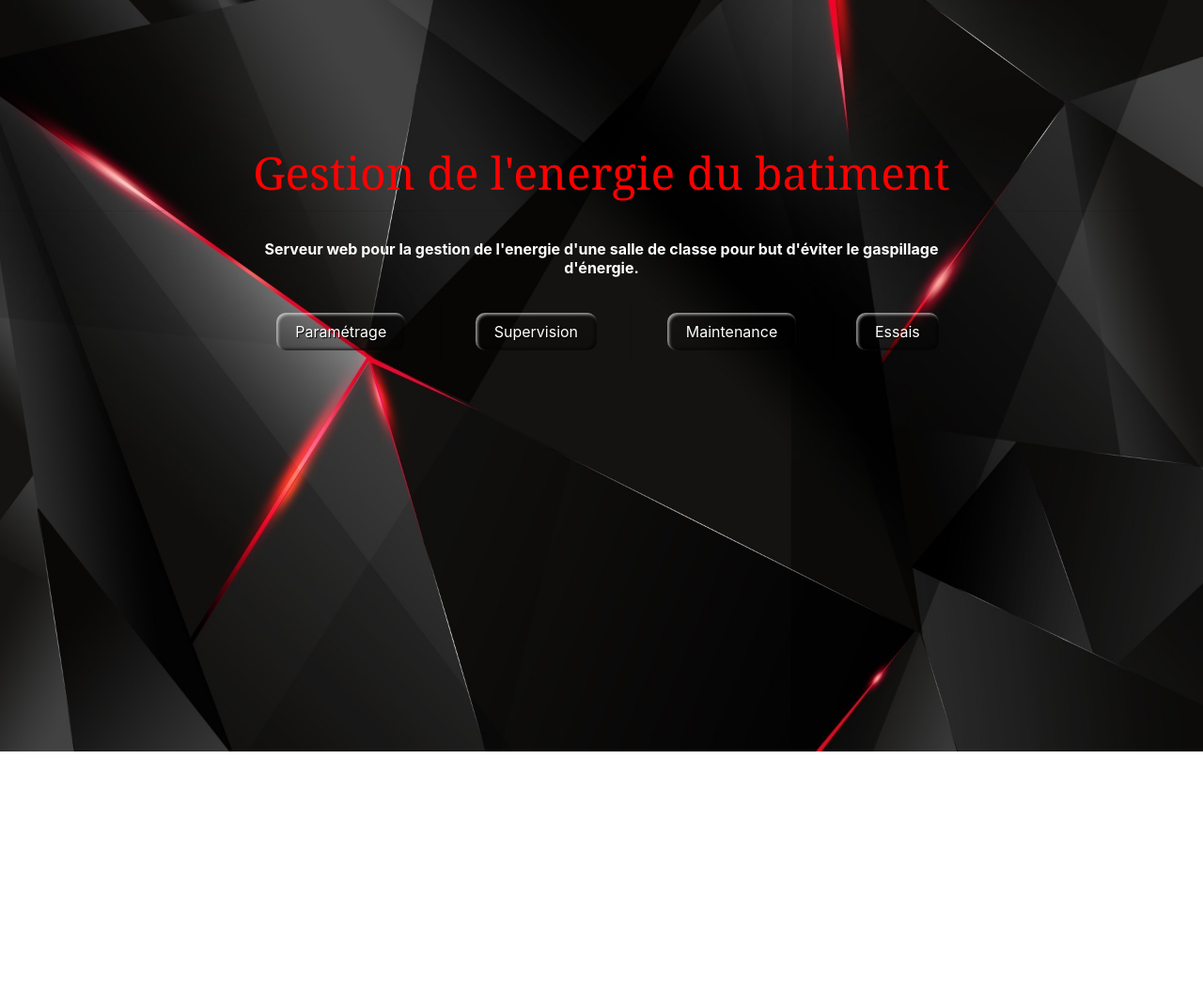
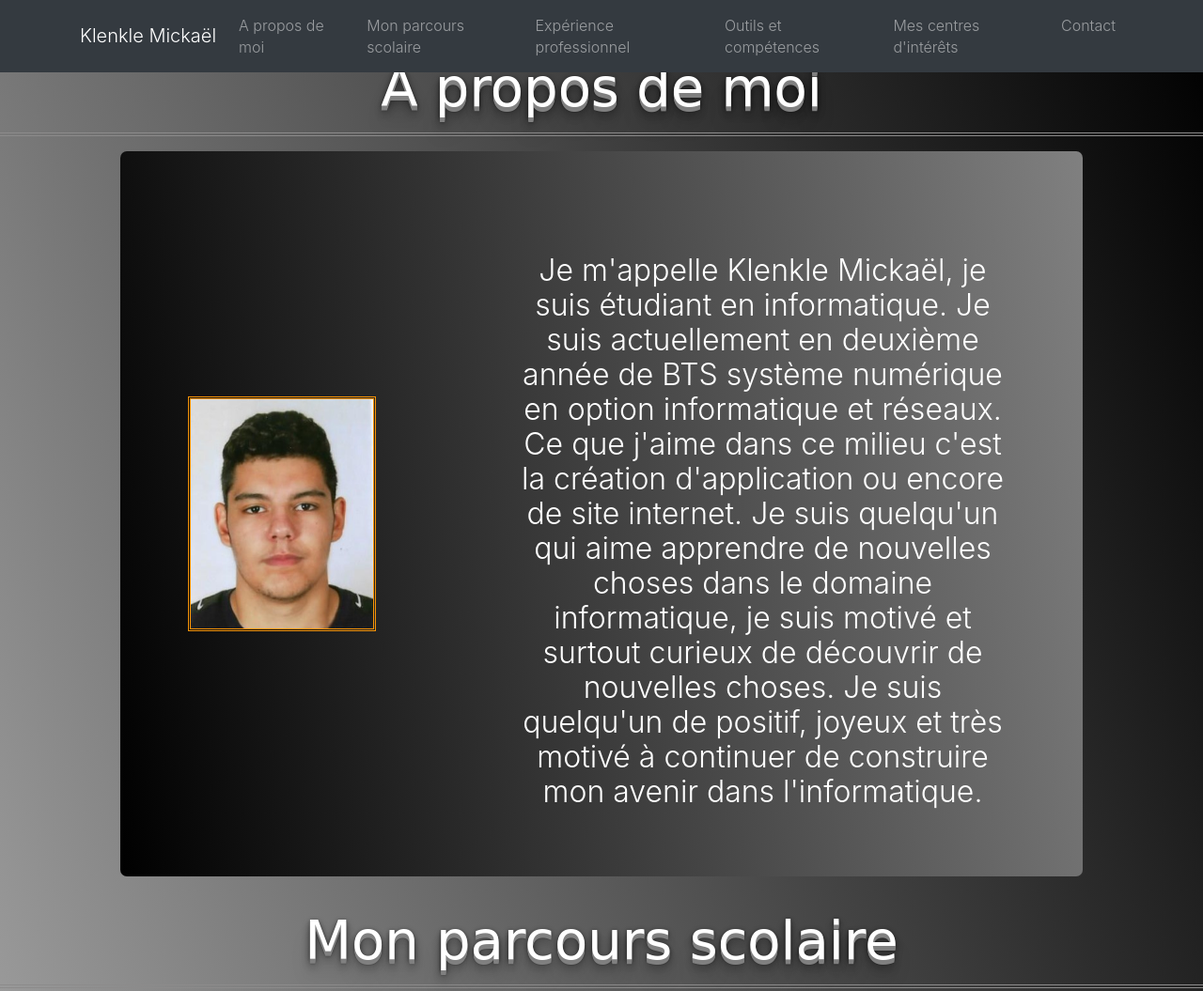
Before and after one commit to Klenkle/Klenkle.github.io, a plain HTML site: page index.html in a window 1280 px wide. Shown: the top 1055 px of the page at 94% size. Before the commit the page ends 800 px from the top, so only its background shows below. Drawn offline with nearby package versions, Linux system fonts and the light colour scheme.

Commit message:
Add files via upload

```diff
--- /dev/null
+++ b/index.css
@@ -0,0 +1,137 @@
+@charset "UTF-8";
+@import url(https://fonts.googleapis.com/css?family=Open+Sans:300,400,700);
+
+#position{
+    margin-top: 10vh;
+}
+
+.background{
+    background : linear-gradient(70deg, white, black);
+}
+
+body {
+  /*font-family: 'Open Sans', sans-serif;*/
+  font-weight: 300;
+  line-height: 1.42em;
+  color:white;
+  /*background-color:#1F2739;*/
+}
+
+.img{
+    float: left;
+    border-style: double;
+    border-left-color: blanchedalmond;
+    border-color: rgba(248, 148, 6, 1);
+}
+
+.pp{
+    text-align: left;
+}
+
+h1 {
+    line-height:0.5em;
+    text-align: center;
+    --couleur:0, 0, 0;
+    margin: 2rem auto;
+    display: flex;
+    justify-content: center;
+    font-family: 'Snell Roundhand', cursive;
+    color: white;
+    text-shadow:
+    0 1px 0 grey,
+    0 2px 0 grey,
+    0 3px 0 grey,
+    0 4px 0 grey,
+    0 5px 0 grey,
+    0 6px 1px rgba(var(--couleur),.1),
+    0 0 5px rgba(var(--couleur),.1),
+    0 1px 3px rgba(var(--couleur),.3),
+    0 3px 5px rgba(var(--couleur),.3),
+    0 5px 10px rgba(var(--couleur),.25),
+    0 10px 10px rgba(var(--couleur),.2),
+    0 20px 20px rgba(var(--couleur),.15);
+    font-size: calc(45vw / 10)
+}
+
+
+
+.td1{
+    text-align: left;
+}
+
+.contain {
+	text-align: left;
+	overflow: hidden;
+	width: 80%;
+	margin: 0 auto;
+    display: table;
+    padding: 0 0 8em 0;
+}
+
+.contain td, .container1 th {
+	padding-bottom: 2%;
+	padding-top: 2%;
+    padding-left:2%;
+}
+
+/* Background-color of the odd rows */
+.contain tr:nth-child(odd) {
+	background: linear-gradient(80deg, black, grey);
+    background-size: cover;
+}
+
+/* Background-color of the even rows */
+.contain tr:nth-child(even) {
+	background-color: rgba(128,128,128,0.5);
+}
+
+/*.container1 td:first-child { color: #FB667A; }*/
+
+.contain tr:hover {
+    background-color: #464A52;
+    -webkit-box-shadow: 0 6px 6px -6px #0E1119;
+	-moz-box-shadow: 0 6px 6px -6px #0E1119;
+	box-shadow: 0 6px 6px -6px #0E1119;
+}
+
+.tdd:hover {
+  background-color: black;
+  color: white;
+  font-weight: bold;
+
+  box-shadow: rgba(248, 148, 6, 1) -1px 1px, rgba(248, 148, 6, 1) -2px 2px, rgba(248, 148, 6, 1) -3px 3px, rgba(248, 148, 6, 1) -4px 4px, rgba(248, 148, 6, 1) -5px 5px, rgba(248, 148, 6, 1) -6px 6px;
+  transform: translate3d(6px, -6px, 0);
+
+  transition-delay: 0s;
+	  transition-duration: 0.4s;
+	  transition-property: all;
+  transition-timing-function: line;
+}
+
+@media (max-width: 800px) {
+.contain td:nth-child(4),
+.contain th:nth-child(4) { display: none; }
+}
+
+
+.contain td{
+    text-align: center;
+    font-size: 2em;
+    padding: 71.5px;
+    line-height: 37px;
+}
+
+table{
+    border: 1px rgb(168, 167, 166);
+    -moz-border-radius:7px;
+    -webkit-border-radius:7px;
+    border-radius:7px;
+}
+
+.love{
+    text-align: left;
+}
+
+.hrstyle {
+	border-top: 4px double #8c8b8b;
+}
--- a/index.html
+++ b/index.html
@@ -4,26 +4,108 @@
     <!--<link href="https://cdnjs.cloudflare.com/ajax/libs/jquery/3.4.1/jquery.slim.min.js">-->
     <link rel="stylesheet" href="https://stackpath.bootstrapcdn.com/bootstrap/4.3.1/css/bootstrap.min.css">
     <script src="https://stackpath.bootstrapcdn.com/bootstrap/4.3.1/js/bootstrap.bundle.min.js"></script>
-    <link rel="stylesheet" href="main.css">
+    <link rel="stylesheet" href="index.css">
+
+    <nav class="navbar navbar-expand-lg navbar-dark bg-dark fixed-top">
+        <div class="container">
+          <a class="navbar-brand" href="#">Klenkle Mickaël</a>
+          <button class="navbar-toggler" type="button" data-toggle="collapse" data-target="#navbarResponsive" aria-controls="navbarResponsive" aria-expanded="false" aria-label="Toggle navigation">
+                <span class="navbar-toggler-icon"></span>
+              </button>
+          <div class="collapse navbar-collapse" id="navbarResponsive">
+            <ul class="navbar-nav ml-auto">
+              <li class="nav-item">
+                <a class="nav-link" href="#">A propos de moi</a>
+              </li>
+              <li class="nav-item">
+                <a class="nav-link" href="#parcours">Mon parcours scolaire</a>
+              </li>
+              <li class="nav-item">
+                <a class="nav-link" href="#experience">Expérience professionnel</a>
+              </li>
+              <li class="nav-item">
+                <a class="nav-link" href="#outils">Outils et compétences</a>
+              </li>
+              <li class="nav-item">
+                <a class="nav-link" href="#intérêts">Mes centres d'intérêts</a>
+              </li>
+              <li class="nav-item">
+                <a class="nav-link" href="#contact">Contact</a>
+              </li>
+            </ul>
+          </div>
+        </div>
+      </nav>
+    <head>
+      <title>Klenkle Mickaël</title>
+    </head>
 </html>
+<body class="background" id="position">
 
-<body class="background" id="position">
-  <h1>Gestion de l'energie du batiment</h1><hr>
-
-  <table class="contain">
-      <thead>
-        <tr>
-          <th colspan="4"><h2>Serveur web pour la gestion de l'energie d'une salle de classe pour but d'éviter le gaspillage d'énergie.</h2></th>
-        </tr>
-      </thead>
+  <h1 id="moi"><span>A propos de moi</h1><hr class="hrstyle">
+    <table class="contain">
       <tbody>
         <tr>
-          <td><a href=parametrage.html><button class="btn" type="button">Paramétrage</button></a></td>
-          <td><a href=supervision.html><button class="btn" type="button">Supervision</button></a></td>
-          <td><a href=maintenance.html><button class="btn" type="button">Maintenance</button></a></td>
-          <td><a href=essais.html><button class="btn" type="button">Essais</button></a></td>
+          <td><img class="img" src="images/photo.jpg" alt="photo identité" width="200" height="250"></td>
+          <td class="tdd"><br>Je m'appelle Klenkle Mickaël, je suis étudiant en informatique. Je suis actuellement en deuxième année de BTS système numérique en option informatique et réseaux. Ce que j'aime dans ce milieu c'est la création d'application ou encore de site internet. Je suis quelqu'un qui aime apprendre de nouvelles choses dans le domaine informatique, je suis motivé et surtout curieux de découvrir de nouvelles choses. Je suis quelqu'un de positif, joyeux et très motivé à continuer de construire mon avenir dans l'informatique.</td>
+        </tr>
+      </tbody>
+    </table ><br>
+
+    <h1 id="parcours"><span>Mon parcours scolaire</h1><hr class="hrstyle">
+      <table class="contain">
+        <tbody>
+          <tr>
+            <td class="tdd">En cours: BTS système numérique, option informatique est réseaux<hr>Bac scientifique option Science et Vie de la Terre spécialiré Mathématique<hr>Brevet des collèges</td>
+          </tr>
+        </tbody>
+      </table><br>
+
+  <h1 id="experience">Expériences professionnel</h1><hr class="hrstyle">
+
+    <table class="contain">
+      <tbody>
+        <tr>
+          <td class="tdd">
+            <h2>E.LECLERC | 2016</h2><hr>
+            <h3>Stagiaire pendant 2 semaine</h3>
+            <p>-Conseil clientèle<br>-Rayonnage</p>
+          </td>
+          <td class="tdd">
+            <h2>DREAM STATION | 2020</h2><hr>
+            <h3>Stagiaire pendant 4 semaine</h3>
+            <p>-Montage d'ordinateur<br>-Réparations informatique<br>-Conseil clientèle<br>-Rayonnage<br>-Gestion de stock</nr></p>
+          </td>
+        </tr>
+      </tbody>
+    </table><br>
+
+    <h1 id="outils">Outils et compétences</h1><hr class="hrstyle">
+
+    <table class="contain">
+      <tbody>
+        <tr>
+          <td class="tdd"><img class="img align-middle" src="images/compétence.png"><p class="pp">  - Création de site web (html/CSS/JavaScript)<br>  - Installation de NAS<br>  - Montage informatique<br>  - Installation de système d'exploitation (principalement windows)<br>  - PowerPoint, Excel, Word, Visual Studio<br>  - Connaissances en réseaux (DHCP,SSH,DNS,AdresseIP,etc..)</p></td>
+        </tr>
+      </tbody>
+    </table><br>
+
+    <h1 id="intérêts"><span>Mes centres d'intérêts</h1><hr class="hrstyle">
+      <table class="contain">
+        <tbody>
+          <tr>
+            <td class="tdd"><p class="love">J'aime:</p><br>Apprendre et me perfectionner dans le domaine de l'informatique où d'autre domaine<hr>Pratiquer le Judo (actuellement 8ans de pratiques et une ceinture marron)<hr>Faire du sport en général(jouer au foot, salle de musculation)<hr>Ecouter de la musique (parfois essayer aussi de composer différente mélodie sur ordinateur)<hr>Jouer aux jeux vidéos</td>
+            </tr>
+        </tbody>
+      </table><br>
+
+    <h1 id="contact">Contact</h1><hr class="hrstyle">
+
+    <table class="contain">
+      <tbody>
+        <tr>
+          <td class="tdd"><h4>Travaillons ensemble !</h4><hr>Email: mickaelklenkle1@outlook.fr<br>Mobile: 06-92-10-48-12</td>
         </tr>
       </tbody>
     </table>
-
 </body>
```
Also changed, not shown: images/blanc.jpg (added), images/compétence.png (added), images/photo.jpg (added), images/test.jpg (added).
